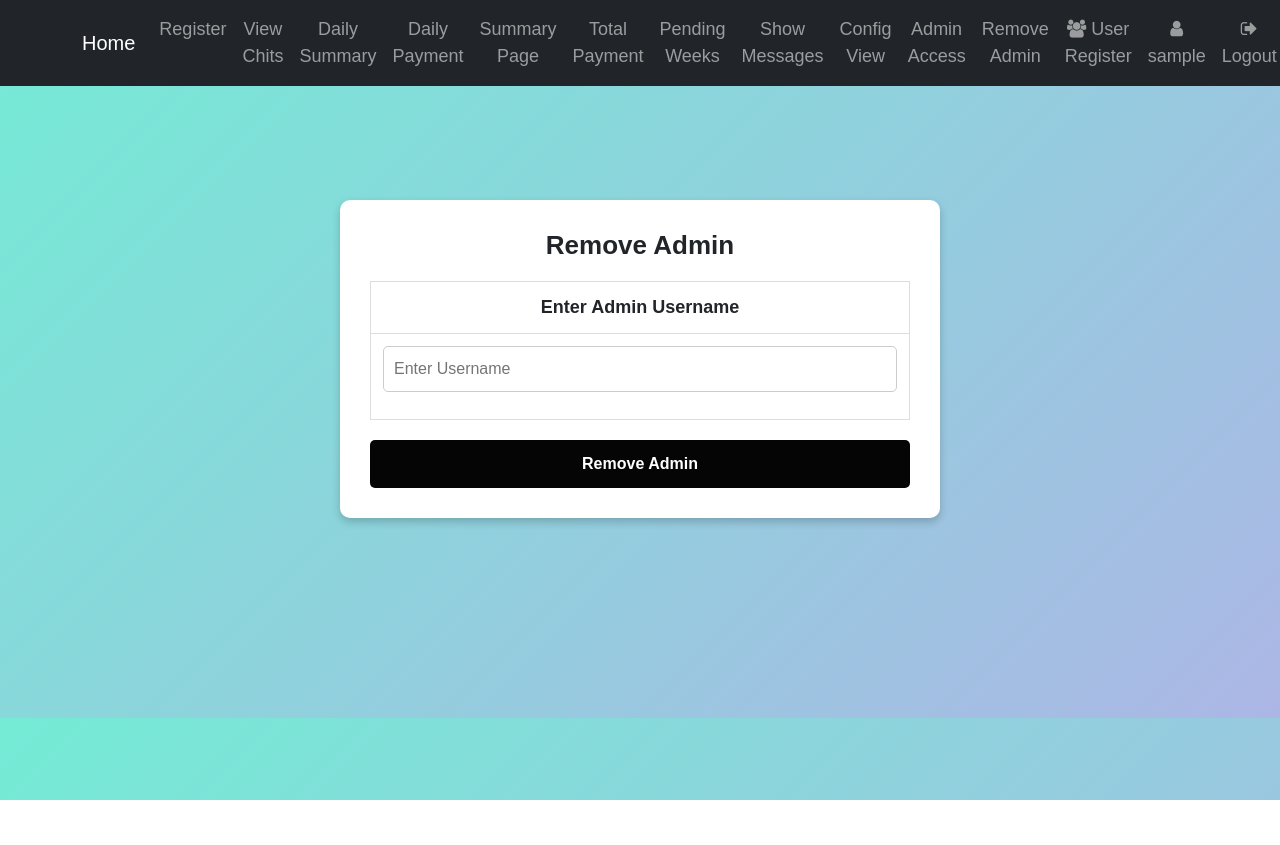
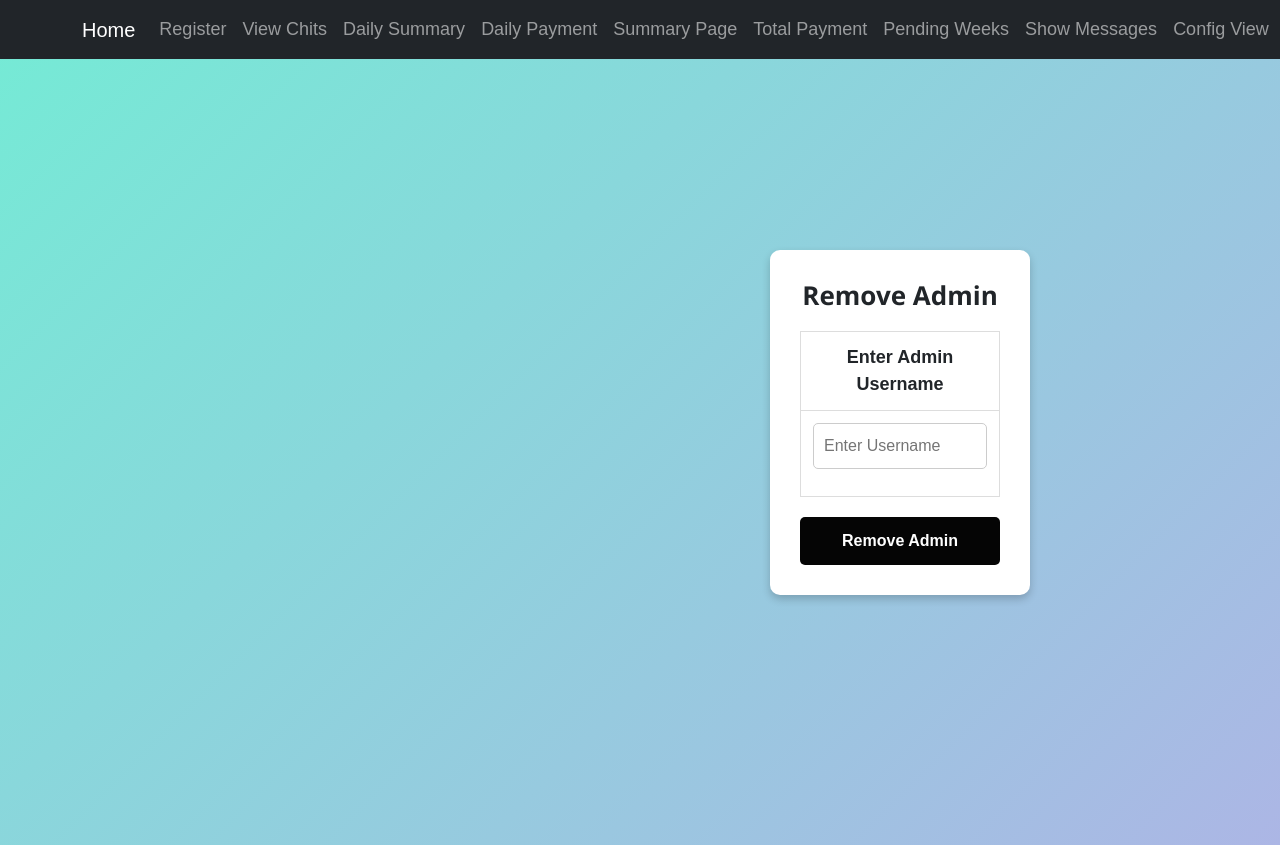
Before and after one commit to mahil-tech-academy/mahil-chitfund-app, a Django app: page /remove_admin/ in a window 1280 px wide. Before the commit the page ends 800 px from the top, so only its background shows below. Run offline with Django 5.2, Linux system fonts and the light colour scheme; the visitor is signed in with stand-in values (Sample User, id 1).

Commit message:
Update remove_admin.html

```diff
--- a/CHITPROJECT/chitproject/chitapp/templates/chitapp/remove_admin.html
+++ b/CHITPROJECT/chitproject/chitapp/templates/chitapp/remove_admin.html
@@ -10,10 +10,21 @@ Chit Fund Project | Remove Admin
     body {
         background: linear-gradient(135deg, #74ebd5, #acb6e5);
         font-family: Arial, sans-serif;
-        padding: 200px;
-        text-align: center;
+        padding: 250px;
+        text-align: left;
         font-size: 18px;
     }
+     nav {
+        background-color: #1e1e1e;
+        display: flex;
+        justify-content: space-between;
+        align-items: center;
+        padding: 10px 25px;
+        flex-wrap: nowrap;
+        white-space: nowrap;
+        overflow-x: auto;
+    }
+
 
     .form-container {
         max-width: 600px;
@@ -22,12 +33,16 @@ Chit Fund Project | Remove Admin
         border-radius: 10px;
         box-shadow: 0px 4px 8px rgba(0, 0, 0, 0.2);
         margin: auto;
+        margin-left: 520px;
+        text-align: center;
     }
 
     .form-title {
         font-size: 26px;
         font-weight: bold;
         margin-bottom: 20px;
+        font-family:'Segoe UI', Tahoma, Geneva, Verdana, sans-serif;
+
     }
 
     table {
```
